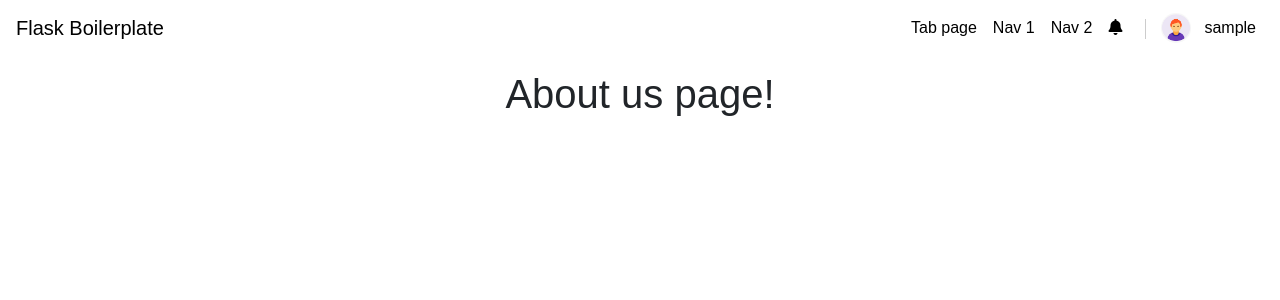
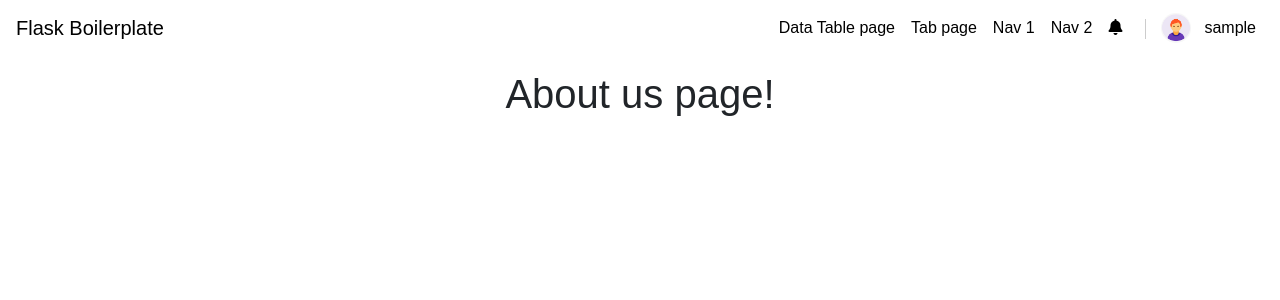
Before and after one commit to amoghkini/flask-template, a Flask app: page /about in a window 1280 px wide. Shown: the top 300 px of the page. Run offline with Flask 3, Linux system fonts and the light colour scheme; the visitor is signed in with stand-in values (Sample User, id 1); some libraries are stand-ins or nearby versions.

Commit message:
implementation of data_table api

```diff
--- a/src/app/endpoints.py
+++ b/src/app/endpoints.py
@@ -5,6 +5,7 @@ from restapis import (
     about_us_api,
     charnge_password,
     contact_us_api,
+    data_table_api,
     index_api,
     login_api,
     profile_api,
@@ -20,6 +21,7 @@ def register_endpoints(app: Flask) -> None:
     app.add_url_rule("/change_password", view_func=charnge_password.ChangePasswordAPI.as_view("change_password_api"))
     app.add_url_rule("/contact", view_func=contact_us_api.ContactUsAPI.as_view("contact_us_api"))
     app.add_url_rule("/login", view_func=login_api.LogInAPI.as_view("login_api"))
+    app.add_url_rule("/data_table", view_func=data_table_api.DataTableAPI.as_view("data_table_api"))
     app.add_url_rule("/profile", view_func=profile_api.ProfileAPI.as_view("profile_api"))
     app.add_url_rule("/profile_picture", view_func=profile_pic_api.ProfilePicAPI.as_view("profile_pic_api"))
     app.add_url_rule("/signup", view_func=signup_api.SignUpAPI.as_view("signup_api"))
--- a/src/main.py
+++ b/src/main.py
@@ -6,16 +6,6 @@ app = create_app()
 server_config = get_server_config()
 port = server_config.get('port')
 
-@app.route('/data_table')
-def data_table():
-    # Replace this with your data retrieval logic (list of dictionaries)
-    data = [
-        {'column1': 'Value 1', 'column2': 'Value 2'},
-        {'column1': 'Value 3', 'column2': 'Value 4'},
-        # Add more data rows as needed
-    ]
-    # data = []
-    return render_template('data_table.html', data=data)
 
 if __name__ == "__main__":
     app.run(host='0.0.0.0',debug=True, port=port)
--- a/src/templates/navbar.html
+++ b/src/templates/navbar.html
@@ -7,6 +7,9 @@
     <div class="collapse navbar-collapse" id="navbarNav">
         <ul class="navbar-nav ml-auto">
             {% if session['user'] %}
+                <li class="nav-item">
+                    <a class="nav-link" href="{{ url_for('data_table_api') }}">Data Table page</a>
+                </li>
                 <li class="nav-item">
                     <a class="nav-link" href="{{ url_for('tab_page_api') }}">Tab page</a>
                 </li>
```
Also changed, not shown: src/restapis/data_table_api.py (added, +13 -0 lines).
